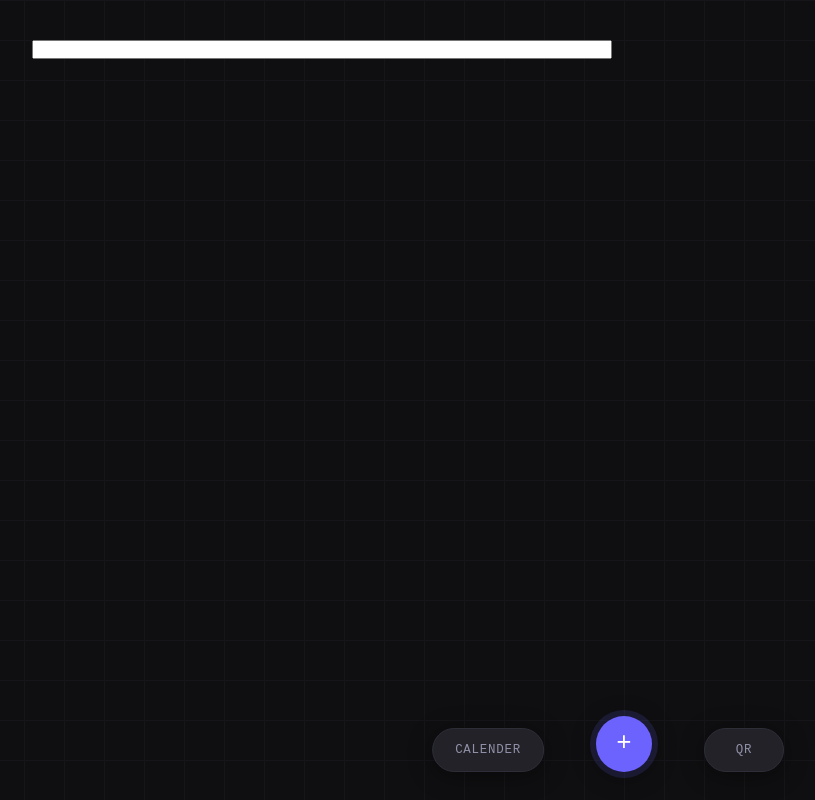
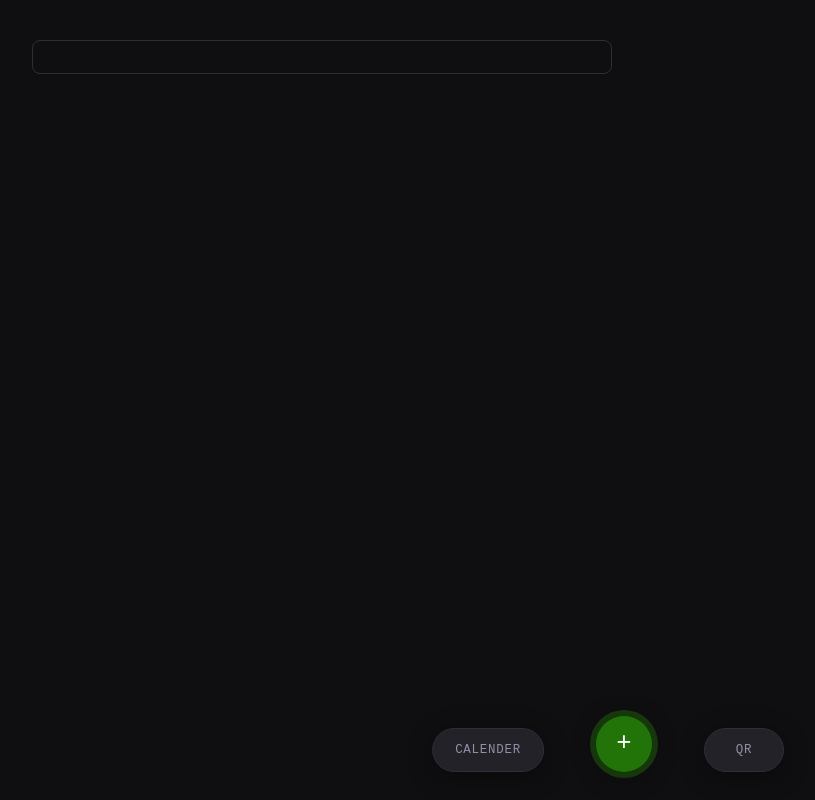
Before and after one commit to PaliGitHub123/productivity-calender, a plain HTML site: page index.html in a window 1280 px wide. Shown: the whole page, without its empty margins (16-831 px from the left). Drawn offline with Linux system fonts and the light colour scheme.

Commit message:
style changes

```diff
--- a/style.css
+++ b/style.css
@@ -5,8 +5,8 @@
   --surface-2:   #222228;
   --border:      #2e2e38;
   --border-soft: #25252d;
-  --accent:      #6c63ff;
-  --accent-dim:  rgba(108, 99, 255, 0.15);
+  --accent:      #227409;
+  --accent-dim:  #2274096b;
   --danger:      #ff4f6a;
   --danger-dim:  rgba(255, 79, 106, 0.12);
   --text-1:      #f0f0f5;
@@ -27,20 +27,6 @@ body {
   color: var(--text-1);
   min-height: 100vh;
   overflow-x: hidden;
-}
-
-/* subtle grid texture */
-body::before {
-  content: '';
-  position: fixed;
-  inset: 0;
-  background-image:
-    linear-gradient(var(--border-soft) 1px, transparent 1px),
-    linear-gradient(90deg, var(--border-soft) 1px, transparent 1px);
-  background-size: 40px 40px;
-  opacity: 0.35;
-  pointer-events: none;
-  z-index: 0;
 }
 
 /* ── Root / Page ────────────────────────────────────────── */
@@ -171,6 +157,7 @@ body::before {
   border-bottom: 1px solid var(--border);
 }
 
+#todo-list-name,
 .input-todolist {
   flex: 1;
   background: var(--bg);
@@ -199,7 +186,7 @@ body::before {
   flex-shrink: 0;
   transition: background 0.18s, transform 0.15s;
 }
-.submit-todolist:hover { background: #5a52e0; transform: scale(1.08); }
+.submit-todolist:hover { background: #22740994; transform: scale(1.08); }
 
 .delete-todolist {
   width: 28px;
```
